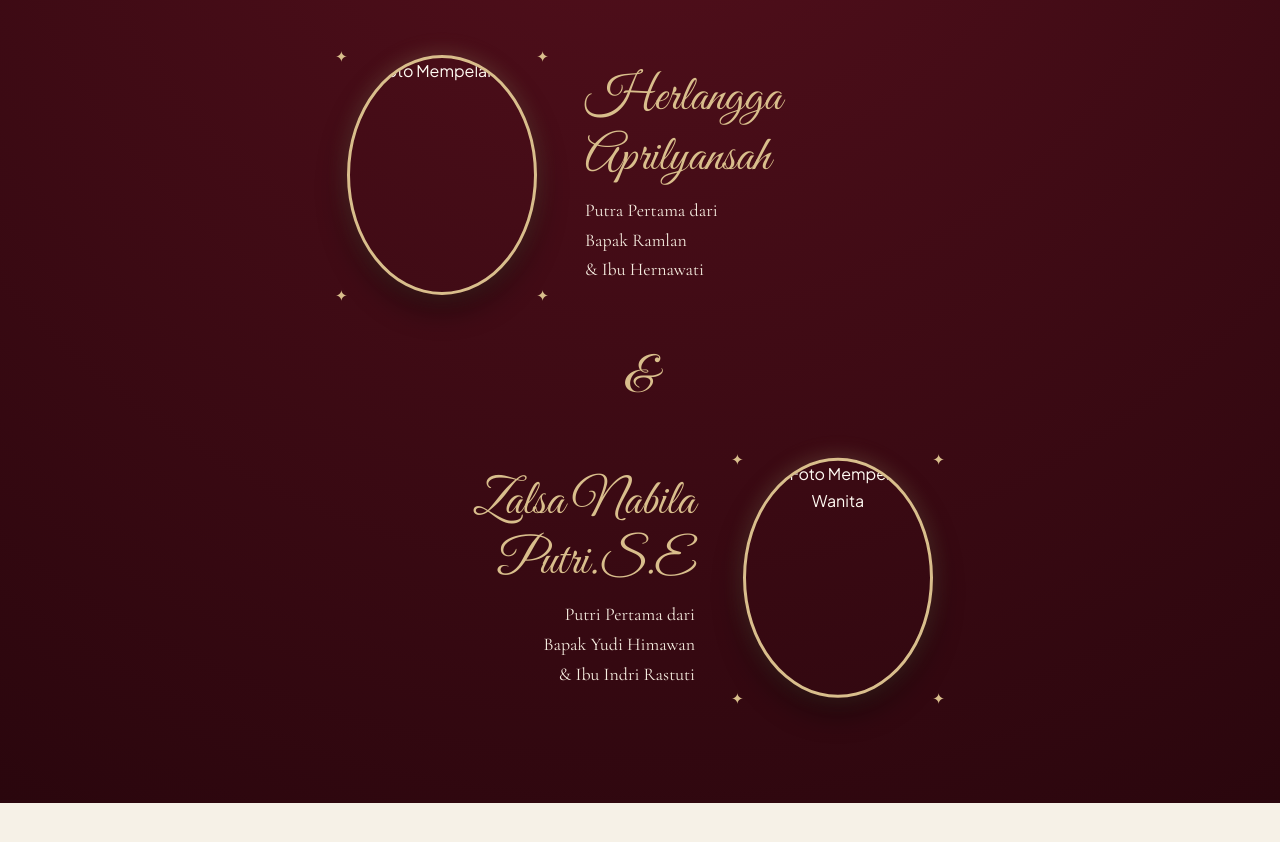
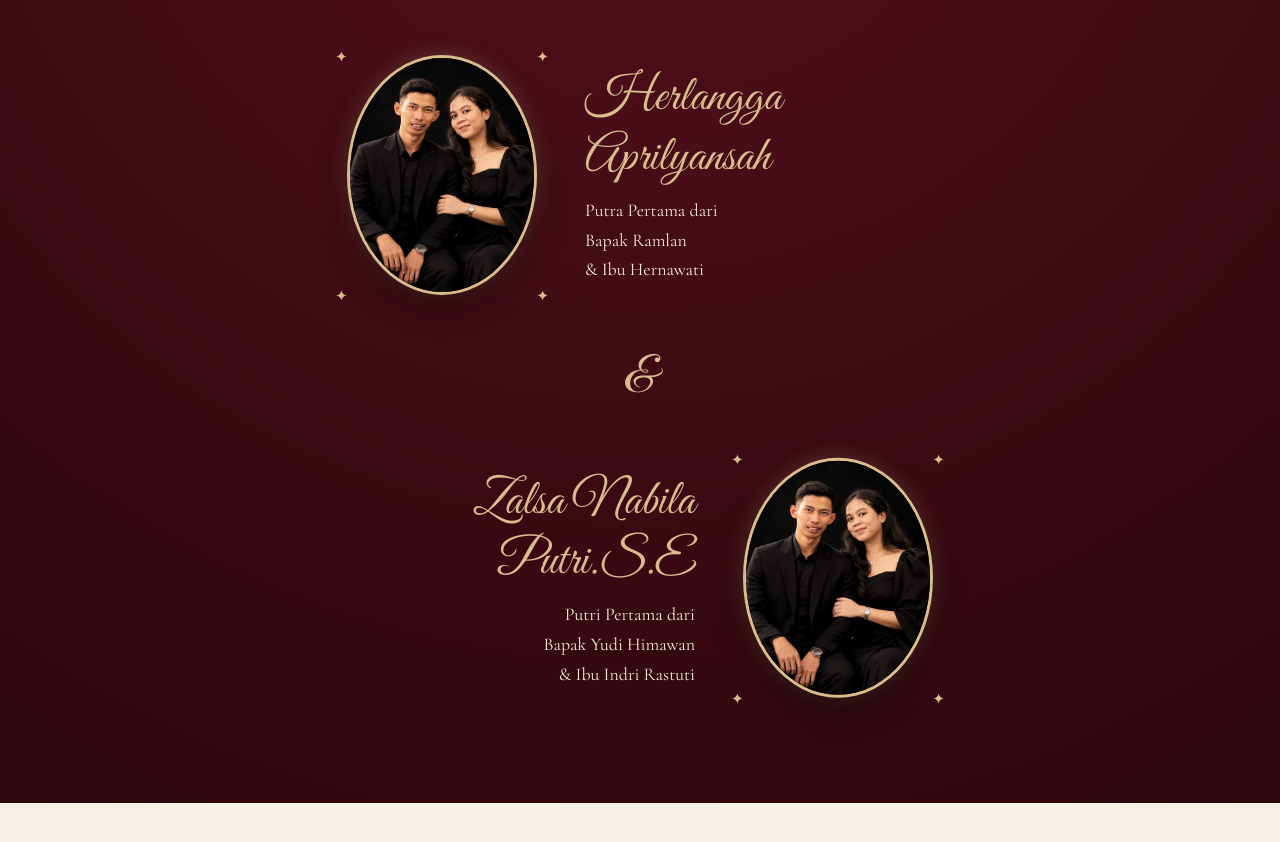
Before and after one commit to Ryvhkm15/nikah, a plain HTML site: page index.html in a window 1280 px wide. Shown: the part 1805-2647 px from the top of the page. Drawn offline with nearby package versions, Linux system fonts and the light colour scheme.

Commit message:
Update index.html

```diff
--- a/index.html
+++ b/index.html
@@ -47,7 +47,7 @@
 
     <!-- TOMBOL MUSIK LATAR -->
     <audio id="bg-music" loop preload="metadata">
-        <source src="audio/marry-your-daughter.mp3" type="audio/mpeg">
+        <source src="marry-your-daughter.mp3" type="audio/mpeg">
     </audio>
     <button type="button" id="music-toggle" class="music-btn" aria-label="Putar atau jeda musik">
         <span class="music-disc" id="music-disc">🎵</span>
@@ -100,7 +100,7 @@
                     <span class="corner-ornament bl" aria-hidden="true">✦</span>
                     <span class="corner-ornament br" aria-hidden="true">✦</span>
                     <div class="oval-photo gold-glow">
-                        <img src="img/pria.jpg" alt="Foto Mempelai Pria">
+                        <img src="pria.jpg" alt="Foto Mempelai Pria">
                     </div>
                 </div>
 
@@ -125,7 +125,7 @@
                     <span class="corner-ornament bl" aria-hidden="true">✦</span>
                     <span class="corner-ornament br" aria-hidden="true">✦</span>
                     <div class="oval-photo gold-glow">
-                        <img src="img/wanita.jpg" alt="Foto Mempelai Wanita">
+                        <img src="wanita.jpg" alt="Foto Mempelai Wanita">
                     </div>
                 </div>
             </div>
```
